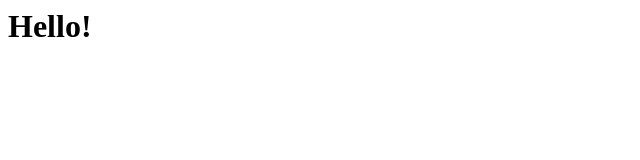
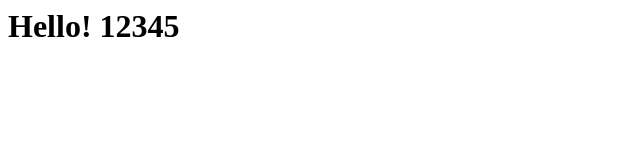
Before and after one commit to switch120/page-project, a plain HTML site: page index.html in a window 1280 px wide. Shown: the whole page, without its empty margins (0-640 px from the left). Drawn offline with Linux system fonts and the light colour scheme.

Commit message:
changed index

```diff
--- a/index.html
+++ b/index.html
@@ -1,5 +1,5 @@
 <html>
 <body>
-  <h1>Hello!</h1>
+  <h1>Hello! 12345</h1>
 </body>
 </html>
```
